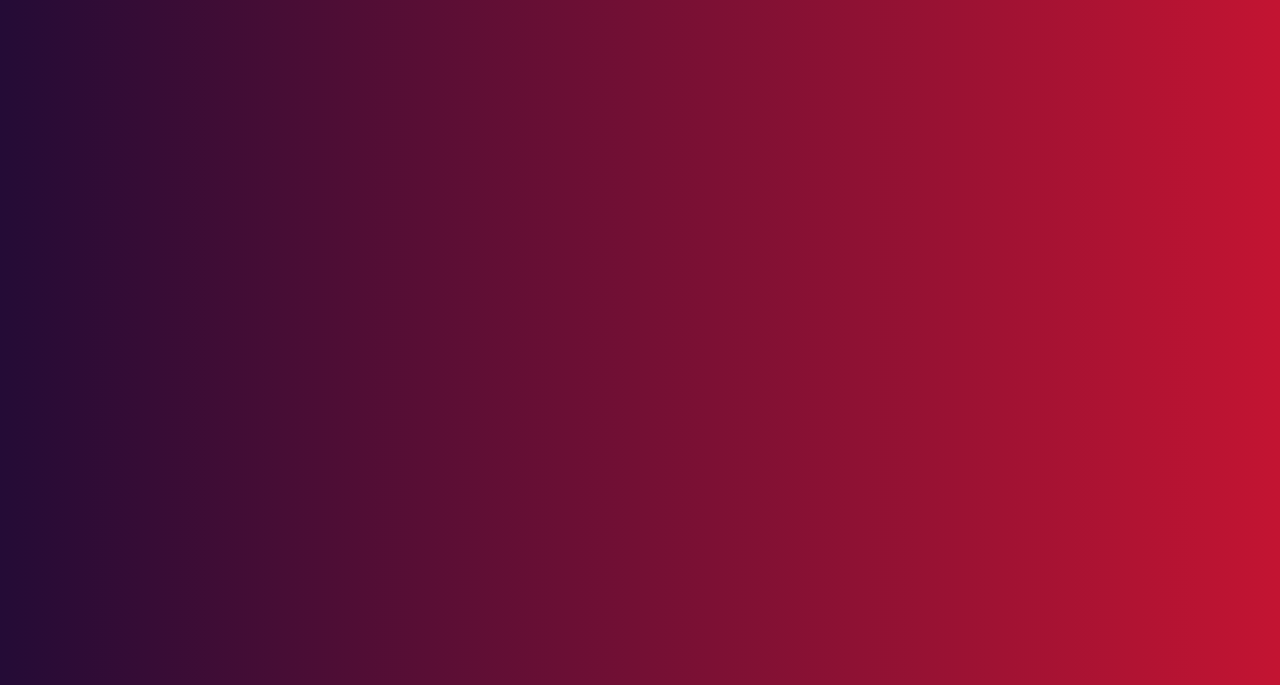
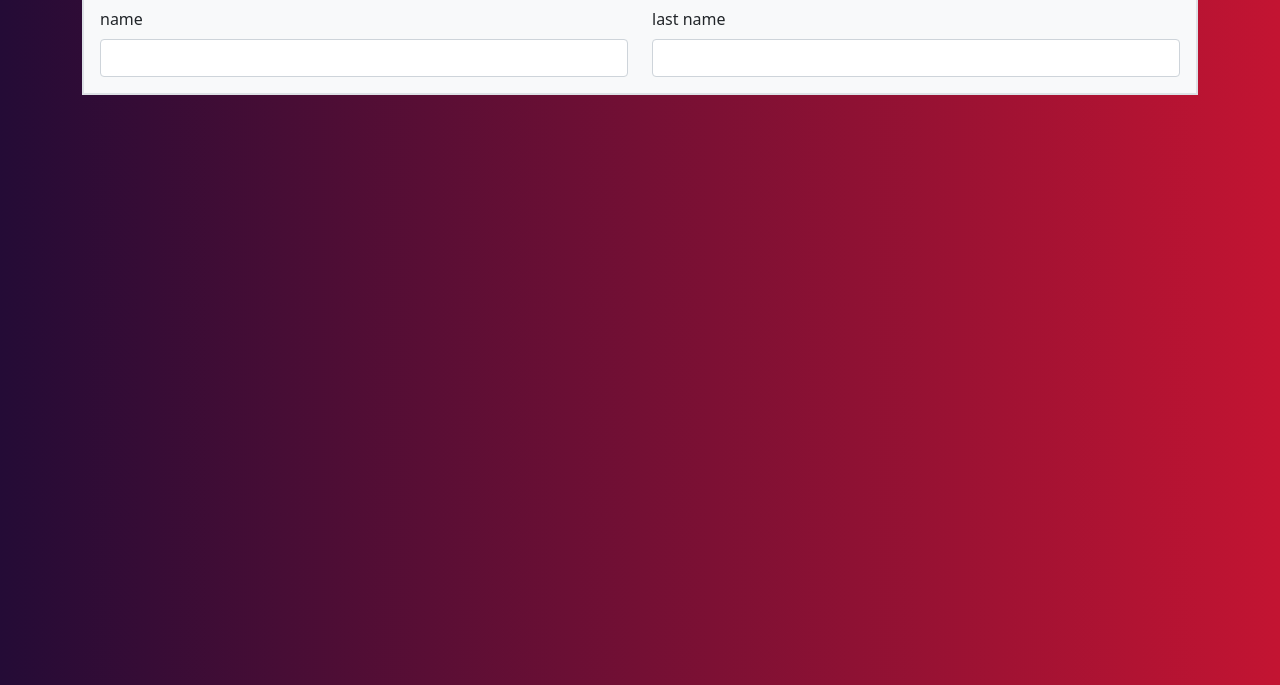
Before and after one commit to mohammadghodoosi/3-contact-form, a plain HTML site: page index.html in a window 1280 px wide. Shown: the part 115-800 px from the top of the page. Drawn offline with nearby package versions, Linux system fonts and the light colour scheme.

Commit message:
commit 3
we add a div with class of bg-light in it we add a form tag and label and input tags with rows and cols in it with form-label and form-control classes

```diff
--- a/index.html
+++ b/index.html
@@ -16,6 +16,20 @@
 <body>
        <div class="container mt-5">
           <h1 class="text-center text-light">contact me</h1>
+          <div class="border border-2 bg-light p-3">
+            <form action="get" >
+              <div class="row">
+                <div class="col-6">
+                  <label class='form-label' for="name">name</label>
+                  <input type="text" name='name' class='form-control'>
+                </div>
+                <div class="col-6">
+                  <label class='form-label' for="lastName">last name</label>
+                  <input type="text" name='lastName' class='form-control'>
+                </div>
+              </div>
+            </form>
+          </div>
        </div>
 
     <!-- Bootstrap JS -->
```
